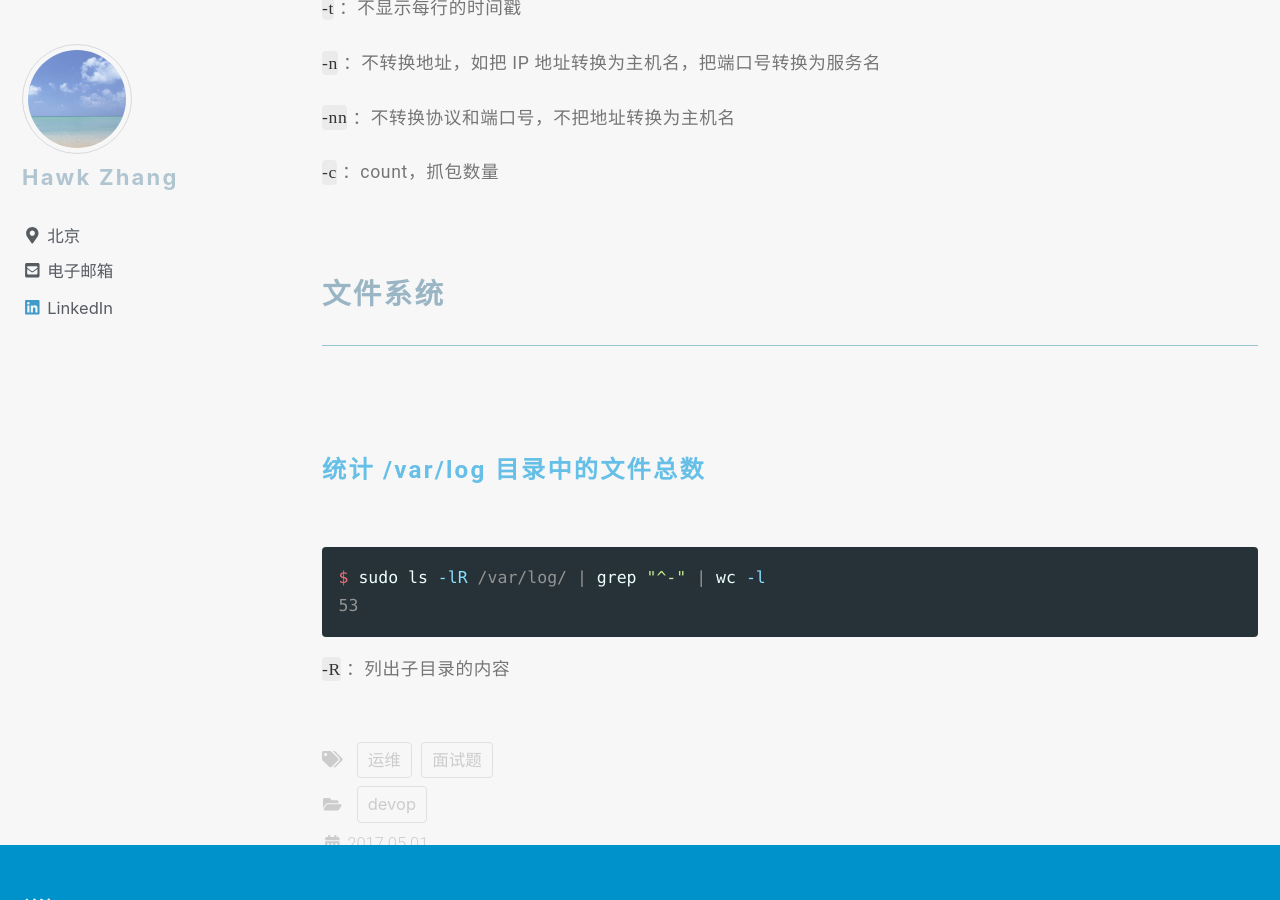
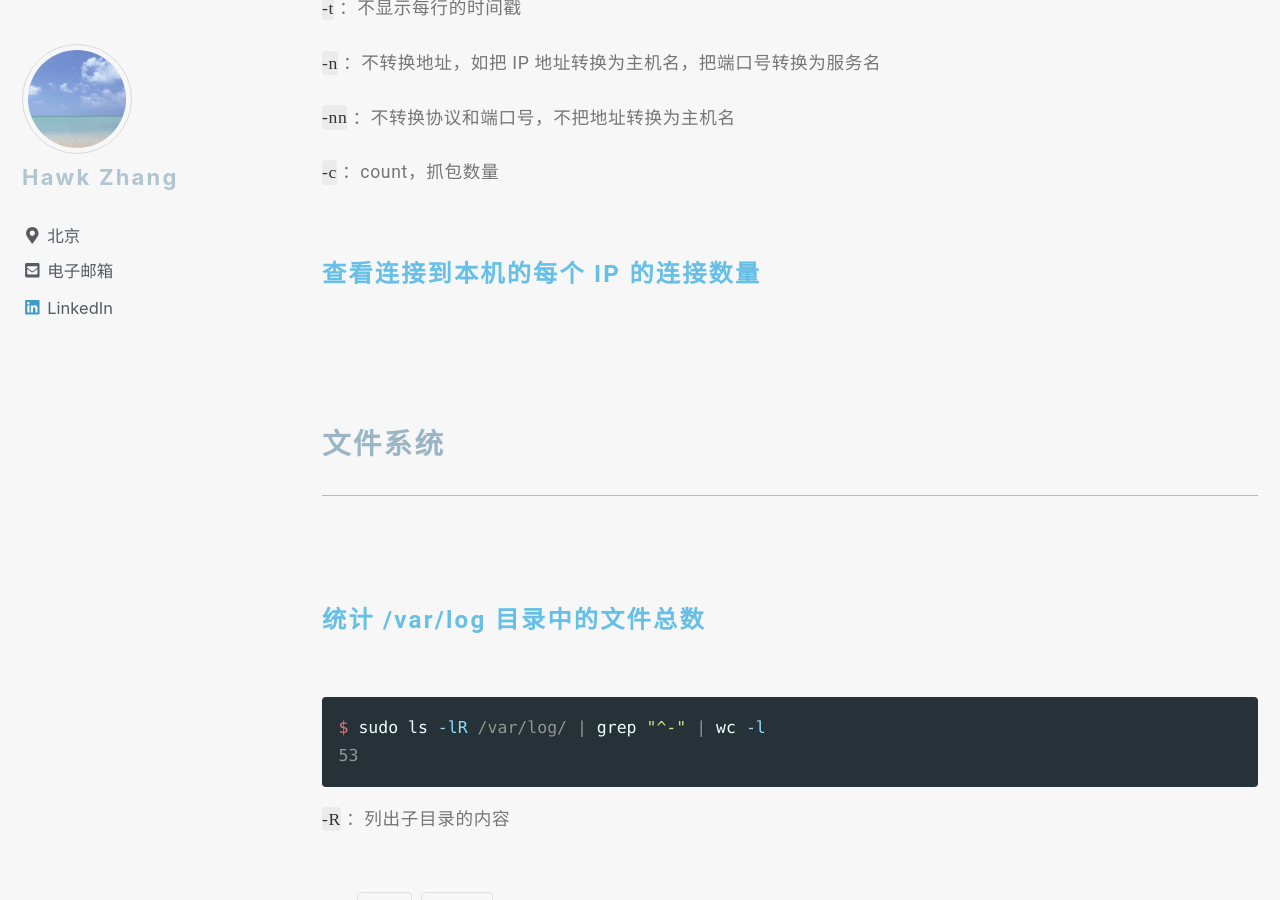
Before and after one commit to narru888/linotes_note, a Jekyll site: the page built from _posts/devop/2017-05-01-interview.md, in a window 1280 px wide and 900 px high, scrolled down 3366 px. Built offline with Jekyll 4.4.1, drawn with Linux system fonts in a browser that asks for light colours; nearby versions of some CDN libraries; a script that is not in the unit is left out.

Commit message:
update on 2018-12-07 17:47:01 CST

```diff
--- a/_posts/devop/2017-05-01-interview.md
+++ b/_posts/devop/2017-05-01-interview.md
@@ -113,6 +113,17 @@
 `-c` ：count，抓包数量
 
 
+#### 查看连接到本机的每个 IP 的连接数量
+
+
+
+
+
+
+
+
+
+
 
 
 
```
